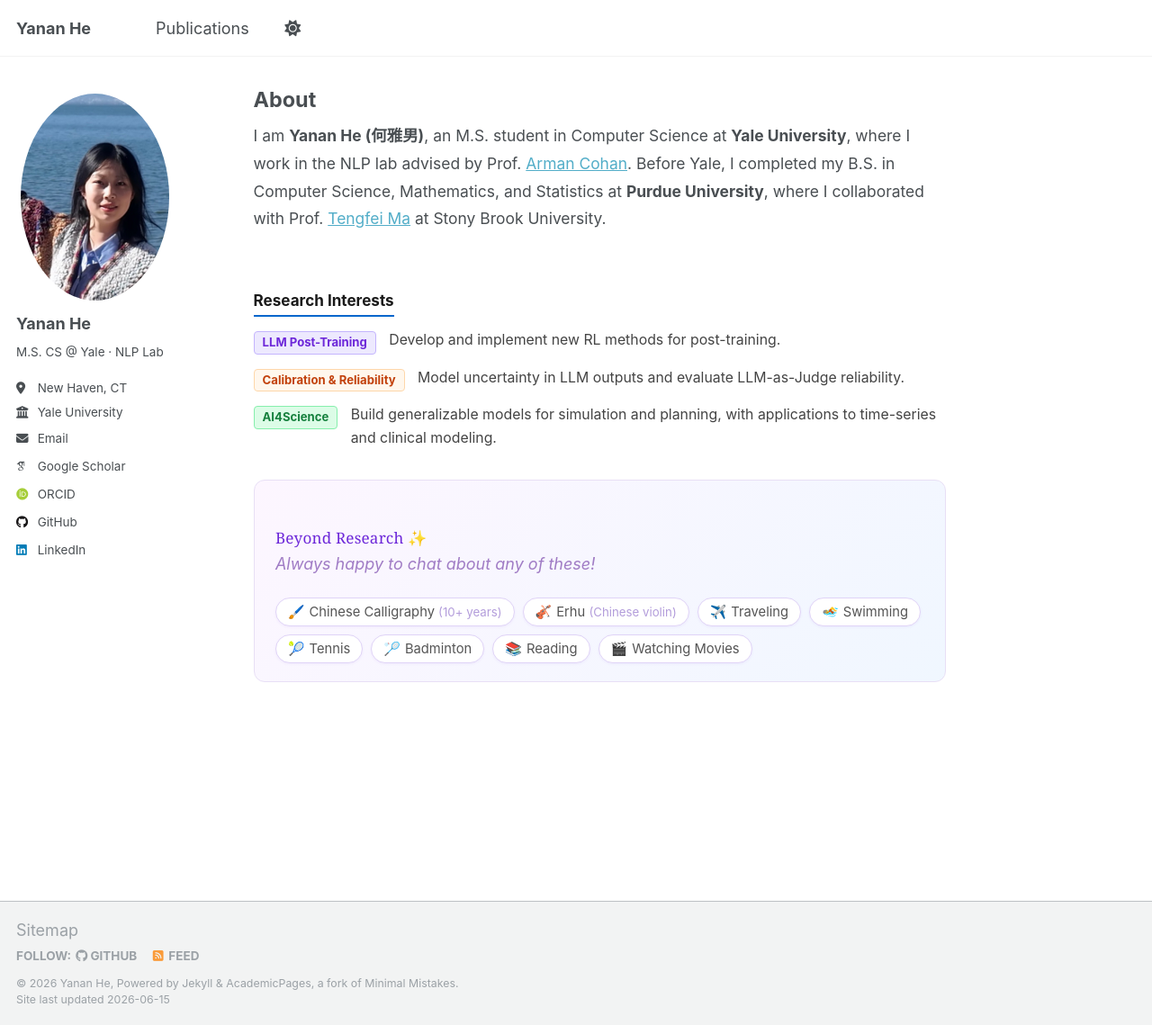
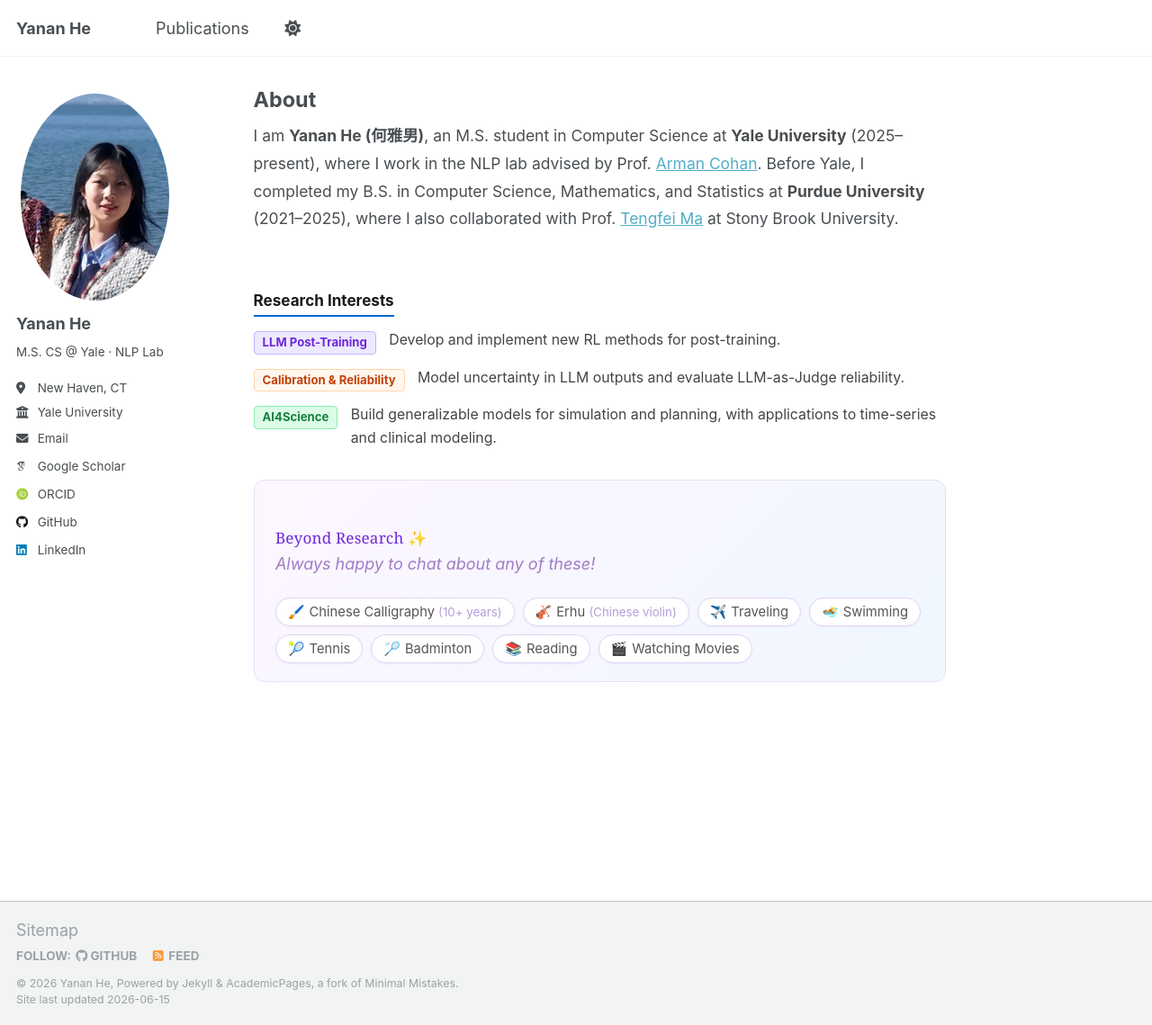
Before and after one commit to Echoo113/Echoo113.github.io, a Jekyll site: the page built from _pages/about.md, in a window 1280 px wide and 1139 px high. Shown: the whole window at 90% size. Built offline with Jekyll 4.4.1, drawn with Linux system fonts in a browser that asks for light colours; some web fonts are replaced.

Commit message:
Add years to education in About intro (Purdue 2021-2025, Yale 2025-present)
Co-Authored-By: Claude Sonnet 4.6 <noreply@anthropic.com>

```diff
--- a/_pages/about.md
+++ b/_pages/about.md
@@ -8,7 +8,7 @@ redirect_from:
 ---
 
 <div class="about-intro">
-<p>I am <strong>Yanan He (何雅男)</strong>, an M.S. student in Computer Science at <strong>Yale University</strong>, where I work in the NLP lab advised by Prof. <a href="https://armancohan.com/">Arman Cohan</a>. Before Yale, I completed my B.S. in Computer Science, Mathematics, and Statistics at <strong>Purdue University</strong>, where I collaborated with Prof. <a href="https://sites.google.com/site/matf0123/">Tengfei Ma</a> at Stony Brook University.</p>
+<p>I am <strong>Yanan He (何雅男)</strong>, an M.S. student in Computer Science at <strong>Yale University</strong> (2025–present), where I work in the NLP lab advised by Prof. <a href="https://armancohan.com/">Arman Cohan</a>. Before Yale, I completed my B.S. in Computer Science, Mathematics, and Statistics at <strong>Purdue University</strong> (2021–2025), where I also collaborated with Prof. <a href="https://sites.google.com/site/matf0123/">Tengfei Ma</a> at Stony Brook University.</p>
 </div>
 
 <div class="research-interests">
```
